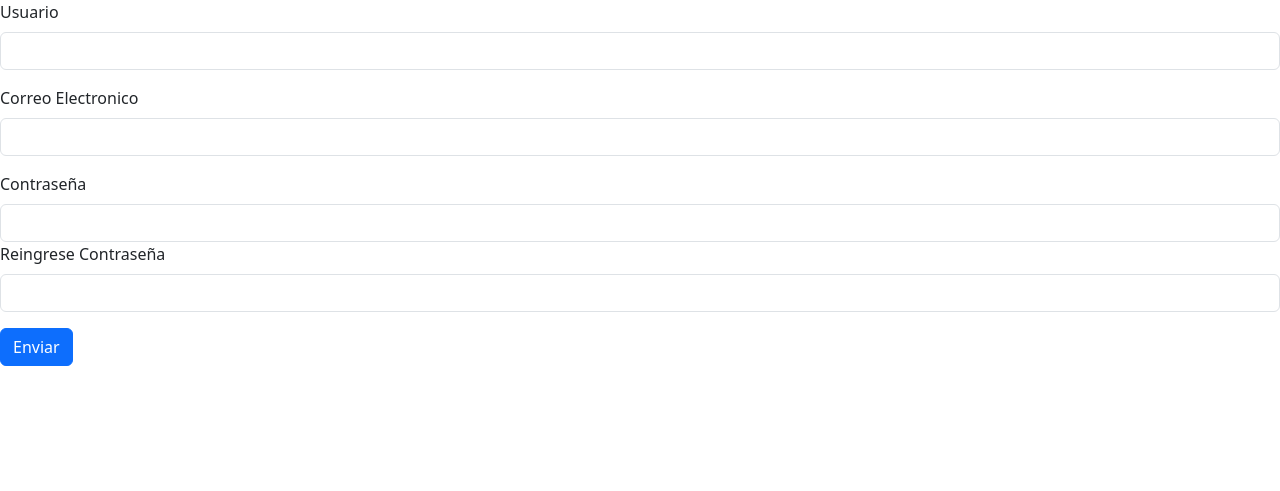
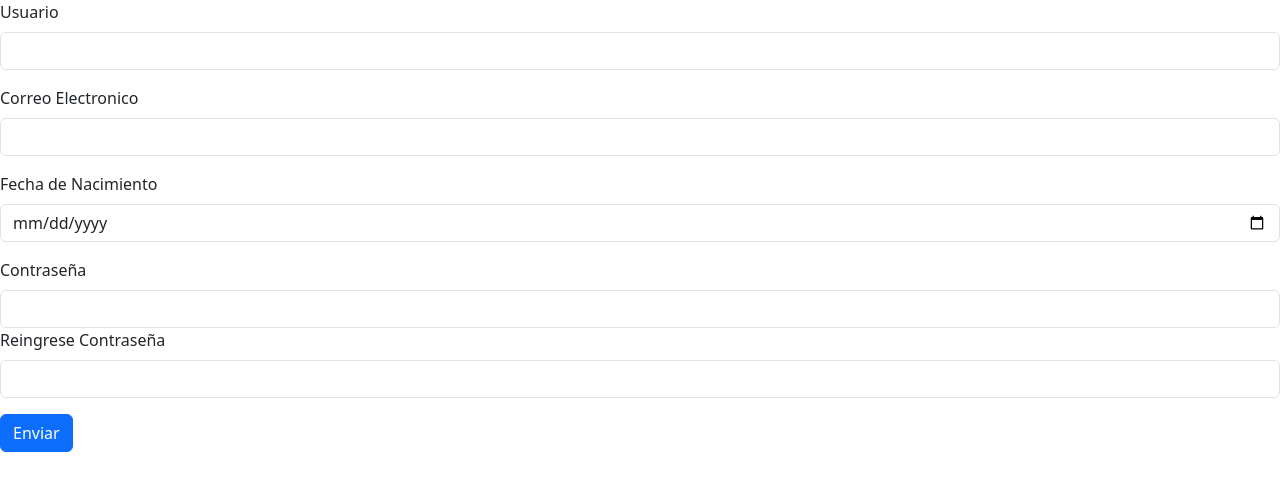
Before and after one commit to elmenah/django, a Django app: page /registro/ in a window 1280 px wide. Shown: the part 104-595 px from the top of the page. Run offline with Django 5.2, Linux system fonts and the light colour scheme.

Commit message:
Ahora guarda fecha nacimiento en BD

```diff
--- a/django-practica2/tiendaweb/principal/templates/registro.html
+++ b/django-practica2/tiendaweb/principal/templates/registro.html
@@ -14,6 +14,10 @@
       <label for="correo" class="form-label">Correo Electronico</label>
       <input type="email" class="form-control" id="correo" name="correo" aria-describedby="emailHelp">
     </div>
+    <div class="mb-3"><!-- Agregar campo para pedir fecha de nacimiento -->
+      <label for="usuario" class="form-label">Fecha de Nacimiento</label>
+      <input type="date" class="form-control" id="fecha" name="fecha" aria-describedby="emailHelp">
+    </div>
     <div class="mb-3">
       <label for="exampleInputPassword1" class="form-label">Contraseña</label>
       <input type="password" class="form-control" id="exampleInputPassword1" name="password1">
--- a/django-practica2/tiendaweb/principal/views.py
+++ b/django-practica2/tiendaweb/principal/views.py
@@ -6,10 +6,13 @@ from django.contrib.auth import login,logout
 from django.http import HttpResponse
 from django.contrib import messages
 from .models import Cliente
+
 # Create your views here.
 
 def home(request):
     return render(request, 'home.html')
+
+
 
 def registro(request):
     try:
@@ -18,11 +21,13 @@ def registro(request):
             correo = request.POST.get("correo")
             password1 = request.POST.get("password1")
             password2 = request.POST.get("password2")
+            fecha = request.POST.get("fecha")
             if password1 == password2:
                 messages.success(request,'Usuario registrado correctamente')
-                cliente= Cliente.objects.create_user(username=usuario,email=correo,password=password1)
+                cliente= Cliente.objects.create_user(username=usuario,email=correo,password=password1,fecha_nacimiento=fecha)
                 cliente.save()
                 print('Usuario guardado')
+
                 return redirect('login')
             else:
                 return render(request,'registro.html',{'mensaje':'Contraseñas no coinciden'})
```
Also changed, not shown: django-practica2/tiendaweb/db.sqlite3.
